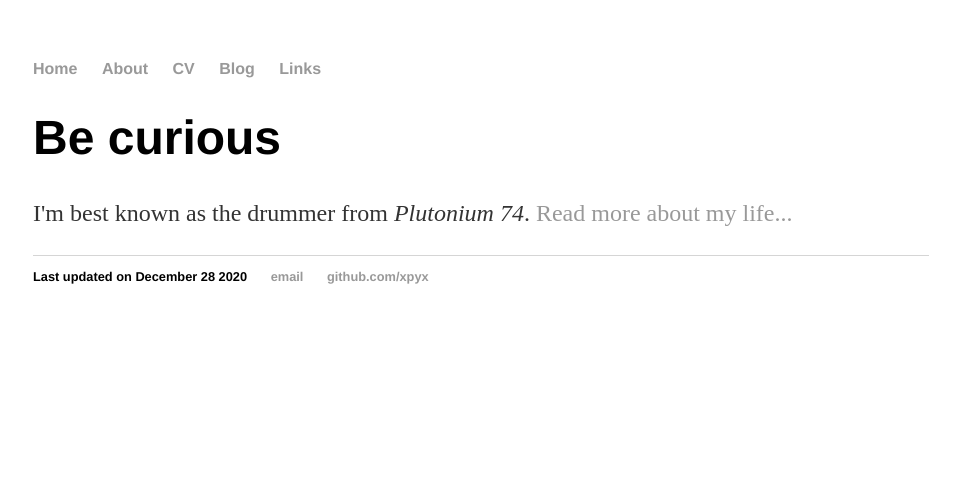
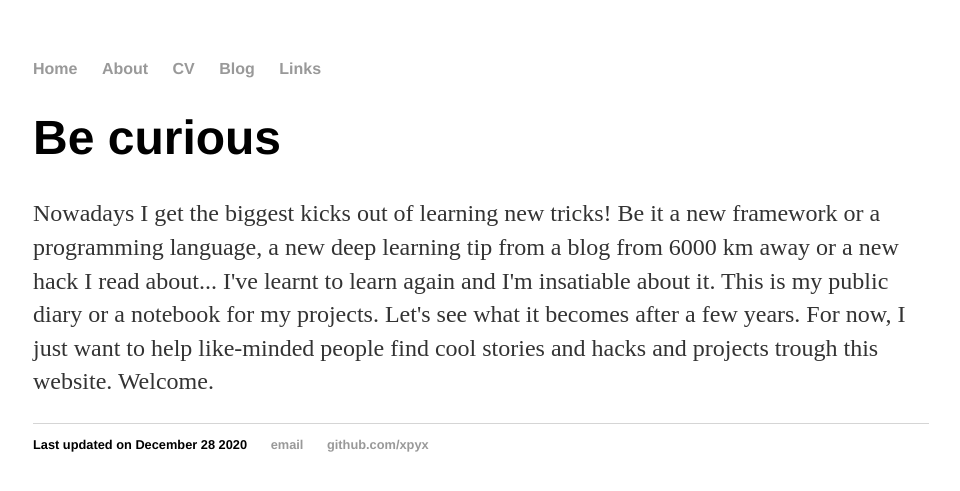
Before and after one commit to xpyx/xpyx.github.io, a Jekyll site: the page built from index.html, in a window 1280 px wide. Shown: the top 491 px of the page, without its empty margins (159-1119 px from the left). Built offline with Jekyll 4.4.1, drawn with Linux system fonts in a browser that asks for light colours.

Commit message:
update front page

```diff
--- a/index.html
+++ b/index.html
@@ -4,5 +4,15 @@ title: Ole utelias
 ---
 <div class="blurb">
 	<h1>Be curious</h1>
-	<p>I'm best known as the drummer from <em>Plutonium 74</em>. <a href="/about">Read more about my life...</a></p>
+	<p>
+		Nowadays I get the biggest kicks out of learning new tricks! Be it a new framework or a programming language,
+		a new deep learning tip from a blog from 6000 km away or a new hack I read about...
+
+		I've learnt to learn again and I'm insatiable about it.
+
+		This is my public diary or a notebook for my projects. Let's see what it becomes after a few years.
+
+		For now, I just want to help like-minded people find cool stories and hacks and projects trough this website.
+
+		Welcome.</p>
 </div><!-- /.blurb -->
```
